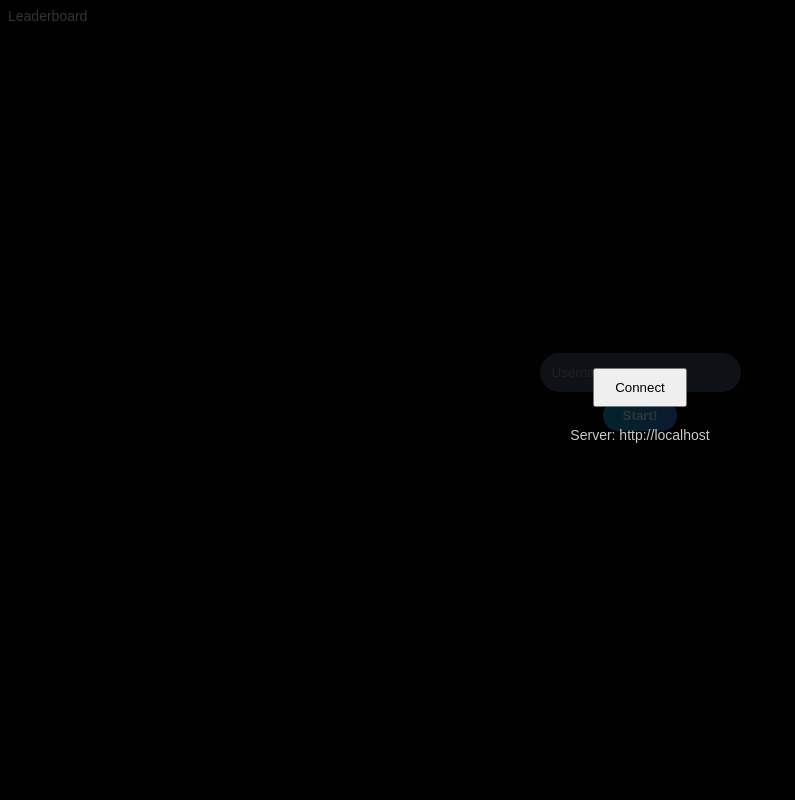
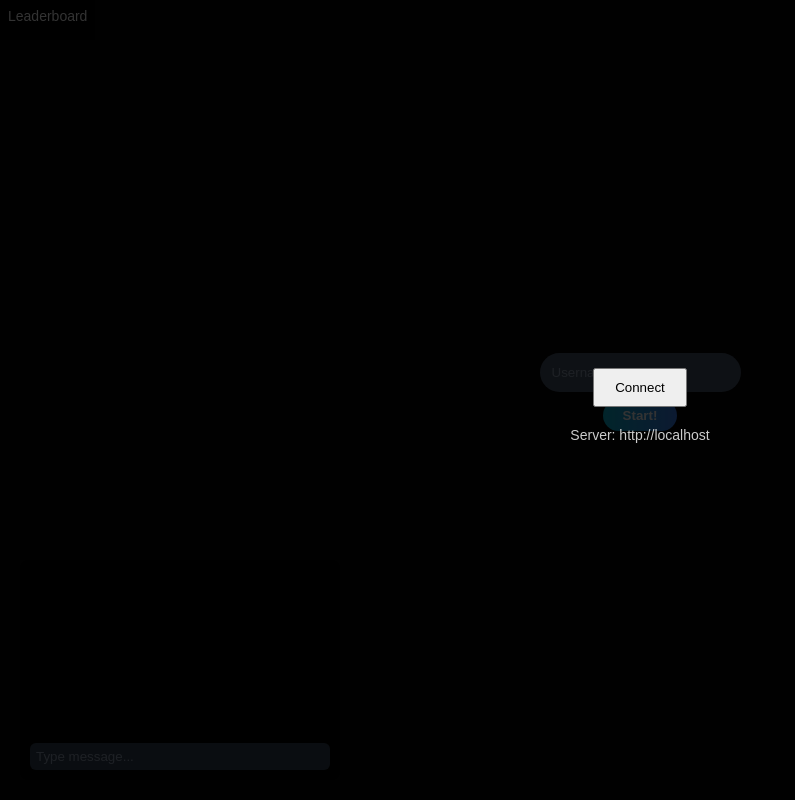
Before and after one commit to esquivels11134-dev/game, a website: page public/index.html in a window 1280 px wide. Shown: the whole page, without its empty margins (0-795 px from the left). Drawn offline with nearby package versions, Linux system fonts and the light colour scheme; no server answers.

Commit message:
Add chat container to index.html
Added a chat container with input and message display.

```diff
--- a/public/index.html
+++ b/public/index.html
@@ -15,6 +15,38 @@
         height: 100%;
       }
     </style>
+    <div id="chatContainer" style="
+  position: absolute;
+  bottom: 20px;
+  left: 20px;
+  width: 300px;
+  height: 200px;
+  background: rgba(0,0,0,0.6);
+  color: white;
+  font-family: sans-serif;
+  font-size: 14px;
+  padding: 10px;
+  border-radius: 8px;
+  display: flex;
+  flex-direction: column;
+">
+  <div id="chatMessages" style="
+    flex: 1;
+    overflow-y: auto;
+    margin-bottom: 8px;
+  "></div>
+
+  <input id="chatInput" placeholder="Type message..."
+    style="
+      width: 100%;
+      padding: 6px;
+      border-radius: 6px;
+      border: none;
+      outline: none;
+      background: #334155;
+      color: white;
+    ">
+</div>
   </head>
 
   <body>
```
